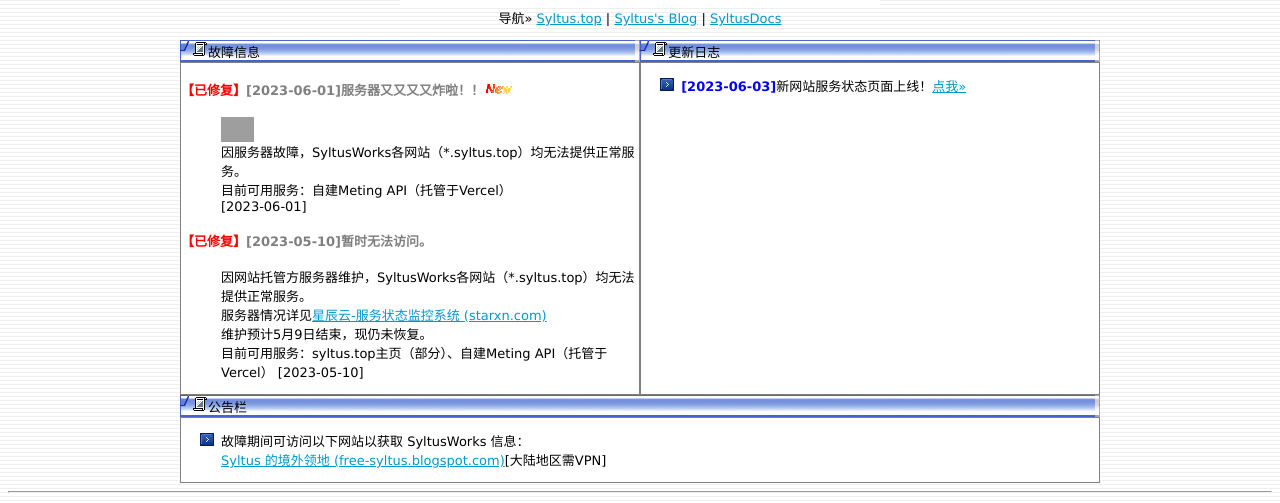
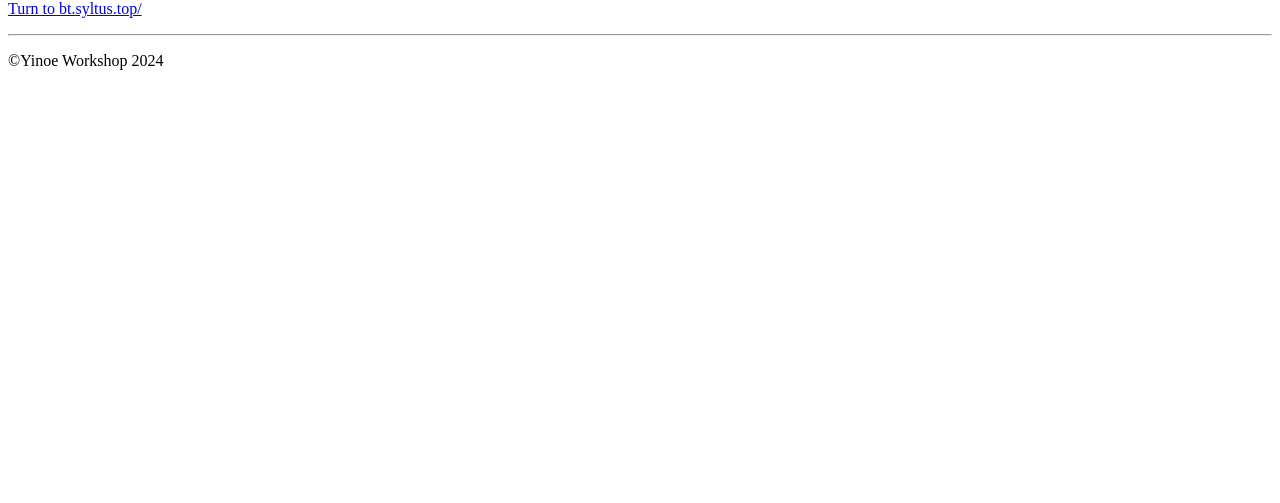
Before and after one commit to 233213fedf/syltus-top, a plain HTML site: page index.html in a window 1280 px wide. Shown: the part 80-583 px from the top of the page. Drawn offline with Linux system fonts and the light colour scheme; grey boxes are pictures that could not be loaded.

Commit message:
Update index.html

```diff
--- a/index.html
+++ b/index.html
@@ -1,113 +1,23 @@
-
 <!DOCTYPE html PUBLIC "-//W3C//DTD XHTML 1.0 Transitional//EN" "http://www.w3.org/TR/xhtml1/DTD/xhtml1-transitional.dtd">
-<html xmlns="http://www.w3.org/1999/xhtml" xmlns:v="urn:schemas-microsoft-com:vml" xmlns:o="urn:schemas-microsoft-com:office:office">
+<html xmlns="http://www.w3.org/1999/xhtml">
 
 <head>
 <meta http-equiv="Content-Language" content="zh-cn" />
 <meta http-equiv="Content-Type" content="text/html; charset=utf-8" />
-<title>公告 - SyltusWorks</title>
+<title>无标题 1</title>
 <style type="text/css">
-.style3 {
-	background-image: url('res/subindex_bar_long.gif');
-}
-.style5 {
-	background-image: url('res/subindex_bar_long_end.gif');
-}
-.style7 {
-	font-family: Verdana, Hervetica, Arial, 微软雅黑;
-	font-size: small;
-}
-.style9 {
-	border: 1px solid #808080;
-	background-color: #FFFFFF;
-	font-size: small;
-	font-family: Verdana, Hervetica, Arial, 微软雅黑;
-}
-.style10 {
-	color: #808080;
-}
-.style11 {
-	margin-left: 40px;
-}
-.style12 {
-	list-style-image: url('i_001.gif');
-}
-.style13 {
-	color: #0000FF;
-}
-.style14 {
-	color: #FF0000;
-}
-.style15 {
-	font-family: Verdana, Hervetica, Arial, 微软雅黑;
-	font-size: small;
-	text-align: center;
-}
-a {
-	color: #0099CC;
-}
-a:visited {
-	color: #0099CC;
-}
-.style16 {
-	border-width: 0px;
+.style1 {
+				text-align: left;
 }
 </style>
 </head>
 
-<body style="background-image: url('res/macos9_bar.gif')">
+<body>
 
-<p class="style15"><img src="res/banner.gif" width="480" height="75" /><br />
-导航» <a href="https://syltus.top/">Syltus.top</a> |
-<a href="https://blog.syltus.top/">Syltus&#39;s Blog</a> |
-<a href="https://docs.syltus.top/">SyltusDocs</a></p>
-<table style="width: 920px" cellspacing="0" cellpadding="0" align="center">
-	<tr>
-		<td style="height: 22px" class="style3">&nbsp; &nbsp;<img src="res/entry.png" width="16" height="16" /><span class="style7">故障信息</span></td>
-		<td style="height: 22px; width: 5px" class="style5">&nbsp;</td>
-		<td style="height: 22px" class="style3">&nbsp; &nbsp;<img src="res/entry.png" width="16" height="16" /><span class="style7">更新日志</span></td>
-		<td style="height: 22px; width: 5px" class="style5">&nbsp;</td>
-	</tr>
-	<tr>
-		<td class="style9" colspan="2" valign="baseline" style="width: 460px">
-		<h4 class="style10"><strong><span class="style14">【已修复】</span>[2023-06-01]服务器又又又又炸啦！！<img src="new(1).gif" width="29" height="13" /></strong></h4>
-		<p class="style11"><img alt='6' src="https://s2.loli.net/2023/06/01/F824sQNp1qiBdUh.png" height="25" /><br />
-		<span class="style7">因服务器故障，SyltusWorks各网站（*.syltus.top）均无法提供正常服务。<br />
-		目前可用服务：自建Meting API（托管于Vercel）<br />
-		[2023-06-01]</span></p>
-		<h4 class="style10"><strong><span class="style14">【已修复】</span>[2023-05-10]暂时无法访问。</strong></h4>
-		<p class="style11">因网站托管方服务器维护，SyltusWorks各网站（*.syltus.top）均无法提供正常服务。<br />
-		服务器情况详见<a href="https://status.starxn.com/status/starxn">星辰云-服务状态监控系统
-		(starxn.com)</a><br />
-		维护预计5月9日结束，现仍未恢复。<br />
-		目前可用服务：syltus.top主页（部分）、自建Meting API（托管于Vercel） [2023-05-10]</p>
-		</td>
-		<td class="style9" colspan="2" valign="top" style="width: 460px">
-		<ul class="style12">
-			<li><span class="style13"><strong>[2023-06-03]</strong></span>新网站服务状态页面上线！<a href='https://status.syltus.top/status/swnet' target='_blank'>点我»</a></li>
-		</ul>
-		</td>
-	</tr>
-	<tr>
-		<td class="style3" style="height: 22px" colspan="3">&nbsp;&nbsp;
-		<img src="res/entry.png" width="16" height="16" /><span class="style7">公告栏</span></td>
-		<td style="height: 22px; width: 5px" class="style5">&nbsp;</td>
-	</tr>
-	<tr>
-		<td class="style9" colspan="4">
-		<ul class="style12">
-			<li>故障期间可访问以下网站以获取 SyltusWorks 信息：<br />
-			<a href="https://free-syltus.blogspot.com/">Syltus 的境外领地
-			(free-syltus.blogspot.com)</a>[大陆地区需VPN]</li>
-		</ul>
-		</td>
-	</tr>
-</table>
-
+<h1>Reserved domain.</h1>
+<p><a href="https://bt.syltus.top/">Turn to bt.syltus.top/</a></p>
 <hr />
-<p class="style15"><strong>&copy;2023 </strong>Syltus Chau<strong><br />
-<a href="https://syltus.top/">
-<img src="res/logo_mini.gif" width="88" height="31" class="style16" alt="SyltusWorks" title="SyltusWorks 主站" /></a></strong></p>
+<p class="style1">&copy;Yinoe Workshop 2024</p>
 
 </body>
 
```
